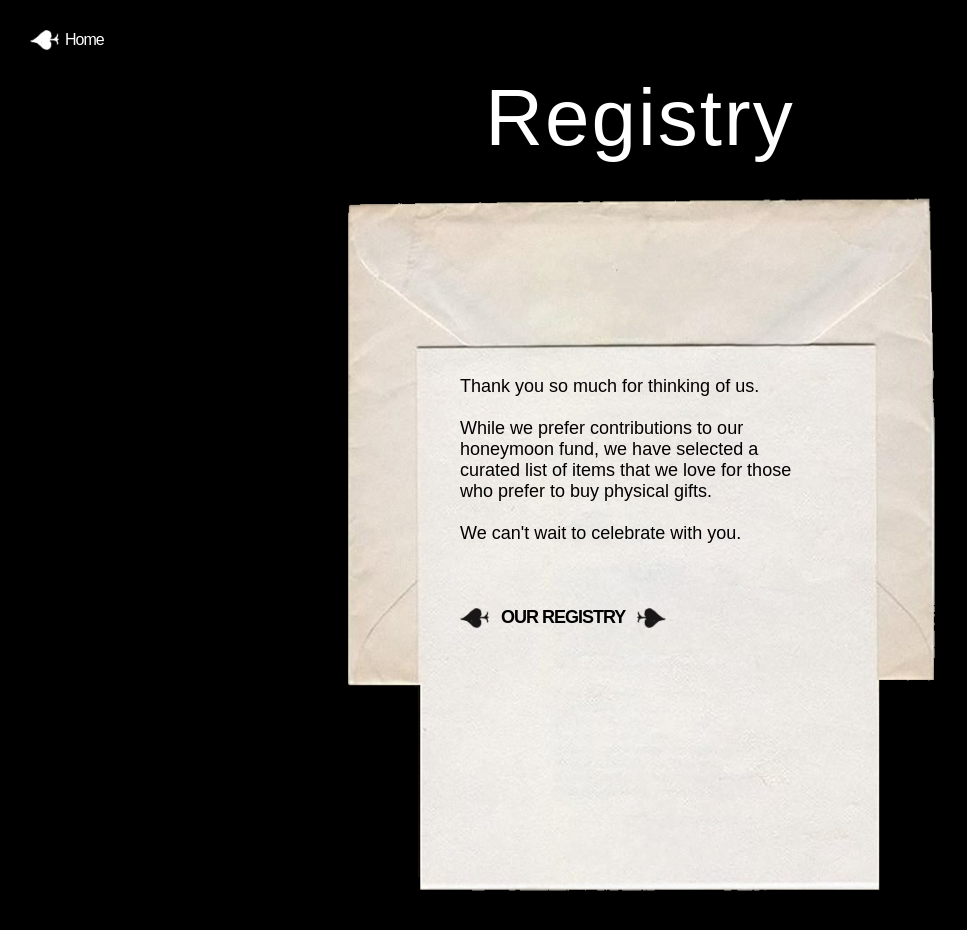
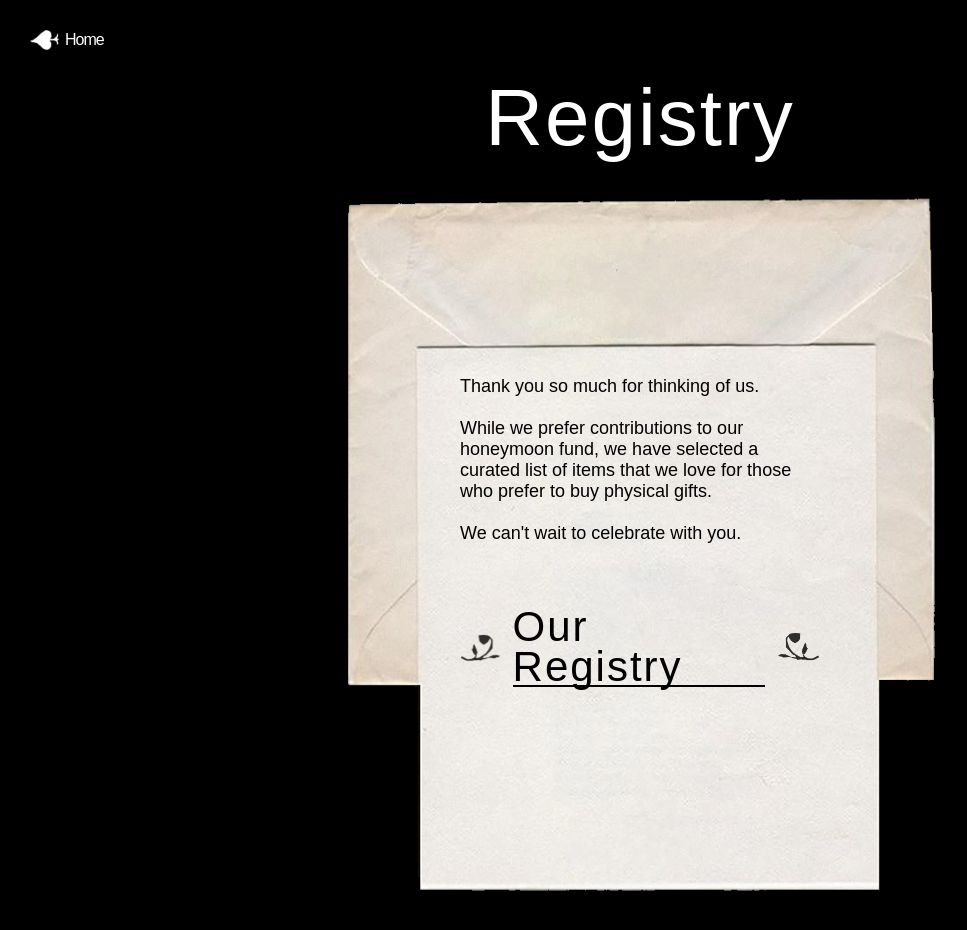
Before and after one commit to isabaez/wedding-website, a Next.js app: page /registry in a window 1280 px wide. Shown: the top 930 px of the page, without its empty margins (0-967 px from the left). Built offline with nearby package versions, Linux system fonts and the light colour scheme; a web font is replaced by a local one.

Commit message:
update our registry link styling

```diff
--- a/src/app/components/global/globals.scss
+++ b/src/app/components/global/globals.scss
@@ -62,28 +62,12 @@ body {
     }
   }
 
-  &--underline {
-    position: relative;
-    border: none !important;
-    padding: 0 !important;
-    color: $black !important;
-    background-color: transparent !important;
-
-    &::after {
-      content: '';
-      display: block;
-      position: absolute;
-      bottom: 0;
-      left: 42px;
-      width: 0;
-      height: 2px;
-      background-color: $black;
-      transition: width 0.5s ease-out;
-    }
-
-    &:hover::after {
-      width: calc(100% - 84px);
-    }
+  &--serif {
+    font-family: $serif;
+    font-weight: 400;
+    letter-spacing: .2rem;
+    text-transform: none;
+    font-size: 4.2rem;
   }
 }
 
--- a/src/app/components/registry/registry.module.scss
+++ b/src/app/components/registry/registry.module.scss
@@ -2,7 +2,7 @@
   min-height: 100vh;
   padding: 6rem 0rem;
 
-  @media screen and (min-width: 375px) {
+  @media screen and (min-width: 450px) {
     padding: 6rem 3rem;
   }
 
@@ -53,19 +53,52 @@
   }
 }
 
+.registryCtaWrapper {
+  width: 100%;
+  display: flex;
+  justify-content: center;
+}
+
 .registryCta {
   display: inline-flex;
   align-items: center;
   justify-content: center;
   gap: 12px;
-  margin: 0 auto
+  text-decoration: none;
 }
 
-.registrySpade {
-  height: 20px;
-  width: auto;
+.registryCtaText {
+  font-family: $serif;
+  font-weight: 400;
+  letter-spacing: .2rem;
+  text-transform: none;
+  font-size: 2.8rem;
+  color: $black;
+  text-decoration: none;
+  position: relative;
 
-  &--left {
-    transform: scaleX(-1);
+  @media screen and (min-width: 768px) {
+    font-size: 4.2rem;
+  }
+
+  &::after {
+    content: "";
+    position: absolute;
+    bottom: 0;
+    left: 0;
+    width: 100%;
+    height: 2px;
+    background-color: $black;
   }
 }
+
+.registryCtaDecoration {
+  height: 15px;
+  width: auto;
+  filter: invert(100%);
+  opacity: .9;
+
+  @media screen and (min-width: 768px) {
+    height: 30px;
+  }
+}
--- a/src/app/registry/page.js
+++ b/src/app/registry/page.js
@@ -42,22 +42,25 @@ export default function RegistryPage() {
           <br></br>
           <br></br>
           <br></br>
+          <div className={styles.registryCtaWrapper}>
             <Link
-            className={`cta cta--underline ${styles.registryCta}`}
+              className={styles.registryCta}
               href='https://www.myregistry.com/giftlist/brianna-and-uri'
               target="_blank"
             >
               <Image
-              className={`${styles.registrySpade} ${styles['registrySpade--left']}`}
-              src='/spade-black.png'
+                className={styles.registryCtaDecoration}
+                src='/flower-left.png'
                 alt=""
                 width={100}
                 height={100}
               />
+              <span className={`h2 ${styles.registryCtaText}`}>
                 Our Registry
+              </span>
               <Image
-              className={`${styles.registrySpade}`}
-              src='/spade-black.png'
+                className={styles.registryCtaDecoration}
+                src='/flower-right.png'
                 alt=""
                 width={100}
                 height={100}
@@ -66,5 +69,6 @@ export default function RegistryPage() {
           </div>
         </div>
       </div>
+    </div>
   );
 }
```
Also changed, not shown: public/flower-left.png (added), public/flower-right.png (added). Lines whose indentation alone changed are shown as unchanged.
